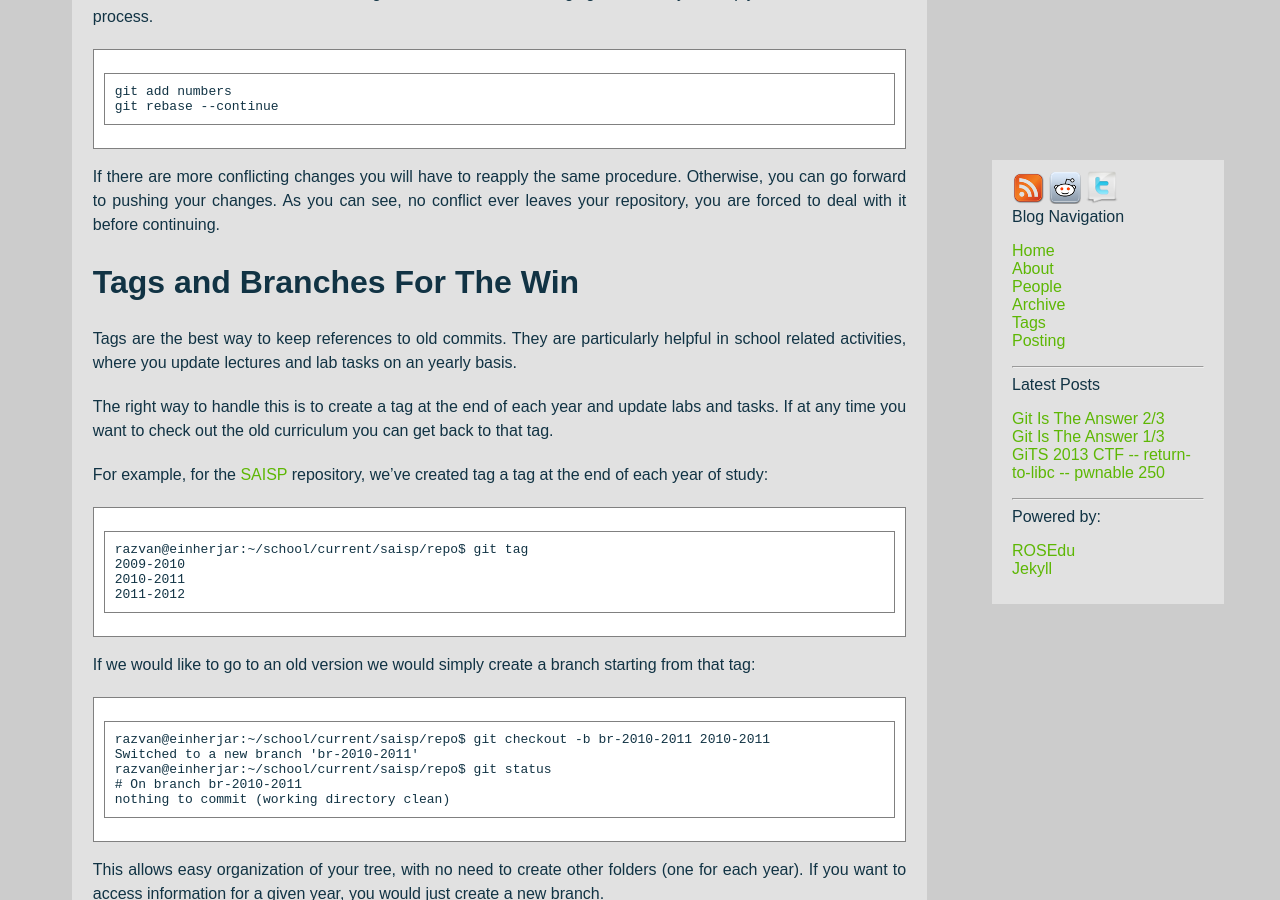
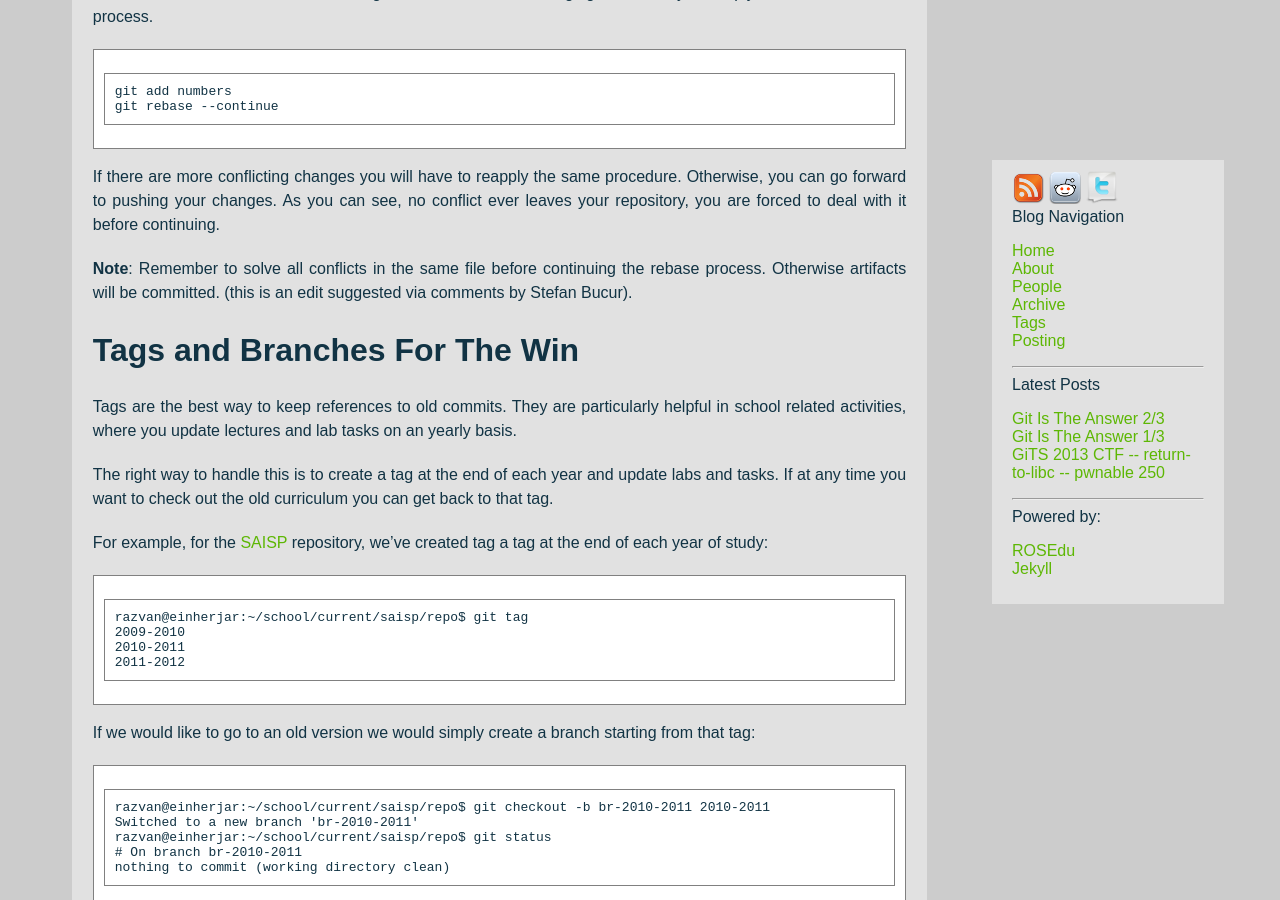
Before and after one commit to rosedu/techblog, a Jekyll site: the page built from _posts/2013-03-22-git-is-the-answer-2.md, in a window 1280 px wide and 900 px high, scrolled down 1355 px. Built offline with Jekyll 4.4.1, drawn with Linux system fonts in a browser that asks for light colours; comment, search, counter and statistics services are not loaded.

Commit message:
Add suggestion from Stefan Bucur.

```diff
--- a/_posts/2013-03-22-git-is-the-answer-2.md
+++ b/_posts/2013-03-22-git-is-the-answer-2.md
@@ -68,6 +68,10 @@ If there are more conflicting changes you will have to reapply the same
 procedure. Otherwise, you can go forward to pushing your changes. As you can
 see, no conflict ever leaves your repository, you are forced to deal with it
 before continuing.
+
+**Note**: Remember to solve all conflicts in the same file before continuing
+the rebase process. Otherwise artifacts will be committed. (this is an edit
+suggested via comments by Stefan Bucur).
 
 ## Tags and Branches For The Win
 
```
